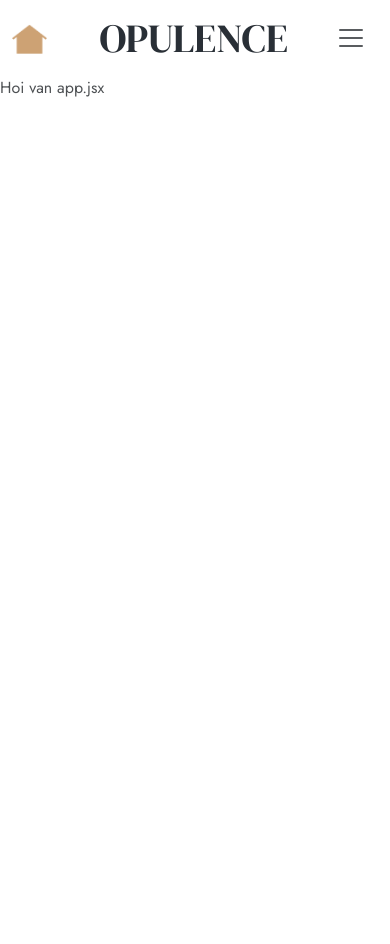
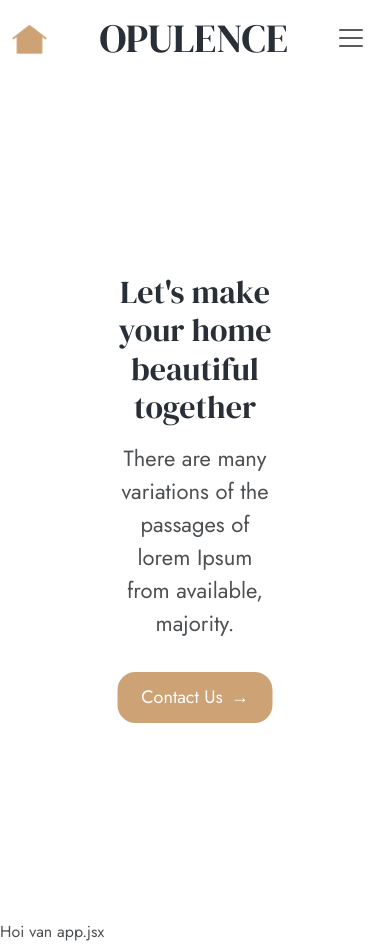
Before and after one commit to memooh/opulence, a React (Vite) app: page / in a window 390 px wide. Before the commit the page ends 844 px from the top, so only its background shows below. Built offline with nearby package versions, Linux system fonts and the light colour scheme.

Commit message:
Added Header, and Hero section

```diff
--- a/src/App.jsx
+++ b/src/App.jsx
@@ -3,6 +3,7 @@ import reactLogo from './assets/react.svg'
 import viteLogo from '/vite.svg'
 import './App.css'
 import Header from './components/Header/Header'
+import Hero from './components/Hero/Hero'
 
 function App() {
   const [count, setCount] = useState(0)
@@ -10,6 +11,7 @@ function App() {
   return (
     <>
     <Header />
+    <Hero />
     <div>Hoi van app.jsx</div>
     </>
   )
--- /dev/null
+++ b/src/components/Button/Button.css
@@ -0,0 +1,23 @@
+.opulence-btn {
+    background-color: #CDA274;
+    color: white;
+    font-family: var(--font-sans-jost);
+    font-size: 18px;
+    padding: 12px 24px;
+    border: none;
+    border-radius: 18px;
+    cursor: pointer;
+    display: inline-flex;
+    align-items: center;
+    justify-content: center;
+    transition: background-color 0.3s ease;
+  }
+
+  .opulence-btn:hover {
+    background-color: #c0a070;
+  }
+
+  .btn-arrow {
+    margin-left: 8px;
+    font-size: 18x;
+  }
--- /dev/null
+++ b/src/components/Button/Button.jsx
@@ -0,0 +1,17 @@
+import React from 'react';
+import './Button.css';
+
+const Button = ({ children, onClick, type = 'button', className = '', variant = 'primary' }) => {
+  return (
+    <button
+      type={type}
+      onClick={onClick}
+      className={`opulence-btn opulence-btn-${variant} ${className}`}
+    >
+      {children}
+      <span className="btn-arrow">→</span>
+    </button>
+  );
+};
+
+export default Button;
--- /dev/null
+++ b/src/components/Hero/Hero.css
@@ -0,0 +1,96 @@
+.hero-container {
+    padding: 4rem 2rem;
+    display: flex;
+    flex-direction: column;
+    justify-content: center;
+    min-height: 100vh;
+    position: relative;
+}
+
+.hero-text {
+    max-width: 800px;
+    margin: 0 auto;
+    position: absolute;
+    left: 50%;
+    transform: translateX(-50%);
+    text-align: center;
+    padding: 1rem;
+    box-sizing: border-box;
+}
+
+.hero-title {
+    font-family: var(--font-serif);
+    color: white;
+    font-size: 3rem;
+    margin-bottom: 1rem;
+}
+
+.hero-subtitle {
+    font-family: var(--font-sans-jost);
+    color: white;
+    font-size: 22px !important;
+    margin-bottom: 2rem;
+}
+
+@media (min-width: 1440px) {
+    .hero-container {
+        background-image: url('/images/homeDesign.png');
+        background-position: center;
+        background-repeat: no-repeat;
+    }
+    .hero-text {
+        margin-left: 0 !important;
+        margin-top: -20rem !important;
+    }
+    .hero-title {
+        font-size: 4rem;
+    }
+    .hero-subtitle {
+        font-size: 2rem;
+    }
+}
+
+@media (max-width: 1439.98px) {
+    .hero-container {
+        background-image: none;
+    }
+    .hero-title {
+        color: var(--color-title);
+    }
+    .hero-subtitle {
+        color: var(--color-text);
+    }
+}
+
+@media (max-width: 1024px) {
+    .hero-title {
+        font-size: 3rem;
+    }
+    .hero-subtitle {
+        font-size: 1.1rem;
+    }
+}
+
+@media (max-width: 768px) {
+    .hero-title {
+        font-size: 2.5rem;
+    }
+    .hero-subtitle {
+        font-size: 1rem;
+    }
+}
+
+@media (max-width: 480px) {
+    .hero-text{
+        max-width: 100% !important;
+    }
+    .hero-title {
+        font-size: 2rem;
+    }
+    .hero-subtitle {
+        font-size: 0.9rem;
+    }
+    .hero-subtitle br {
+        display: none;
+    }
+}
--- /dev/null
+++ b/src/components/Hero/Hero.jsx
@@ -0,0 +1,21 @@
+import React from 'react';
+import './Hero.css';
+import Button from '../Button/Button';
+
+const Hero = () => {
+  return (
+    <div className="hero-container">
+      <div className="hero-text">
+        <h1 className="hero-title">Let's make your home beautiful together</h1>
+        <p className="hero-subtitle">
+          There are many variations of the passages of <br /> lorem Ipsum from available, majority.
+        </p>
+        <Button onClick={() => console.log('Clicked!')} variant="primary">
+          Contact Us
+        </Button>
+      </div>
+    </div>
+  );
+}
+
+export default Hero;
```
Also changed, not shown: public/images/chrome_cHEQOQ0ErK.png (added), public/images/homeDesign.png (added).
